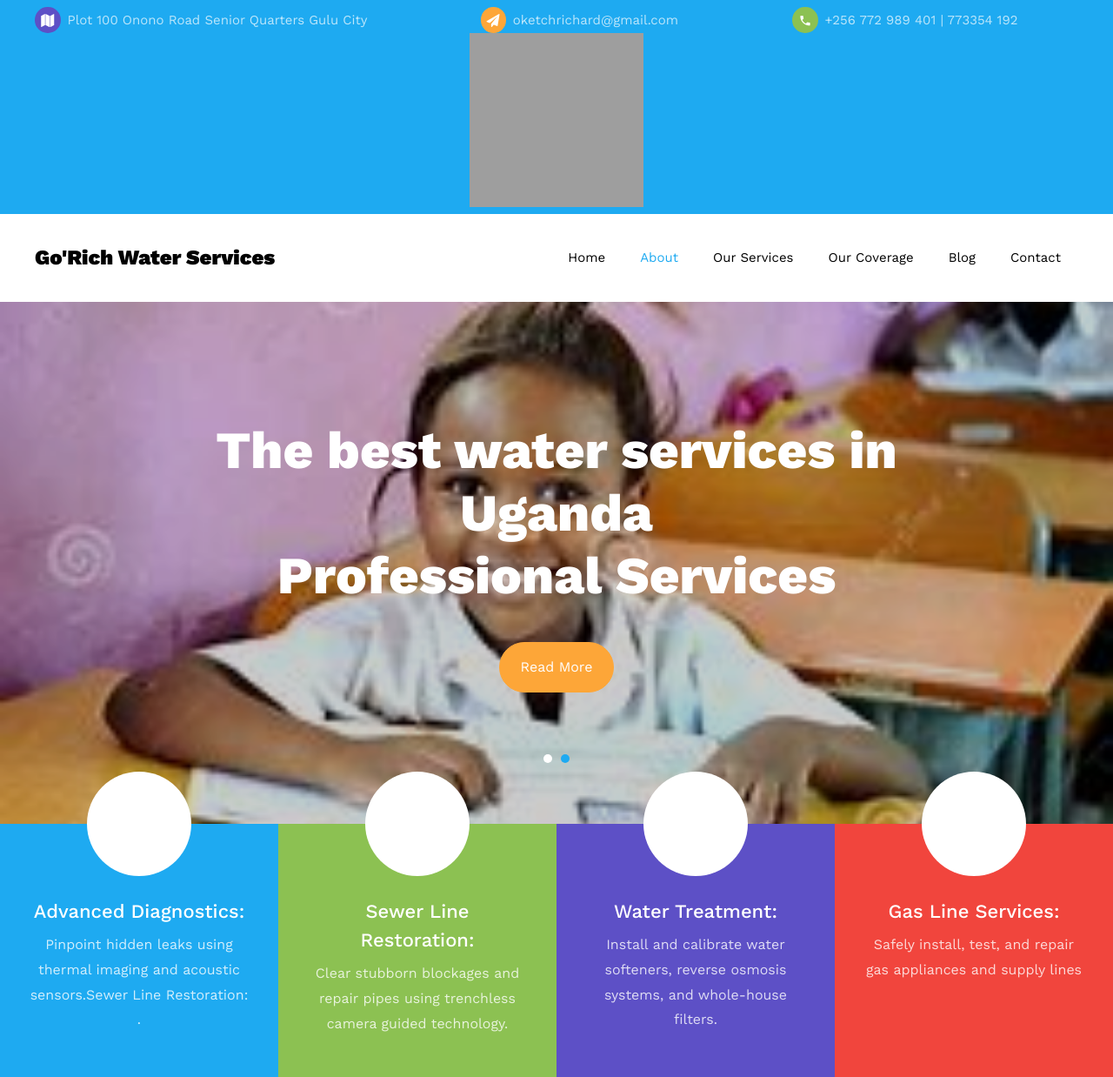
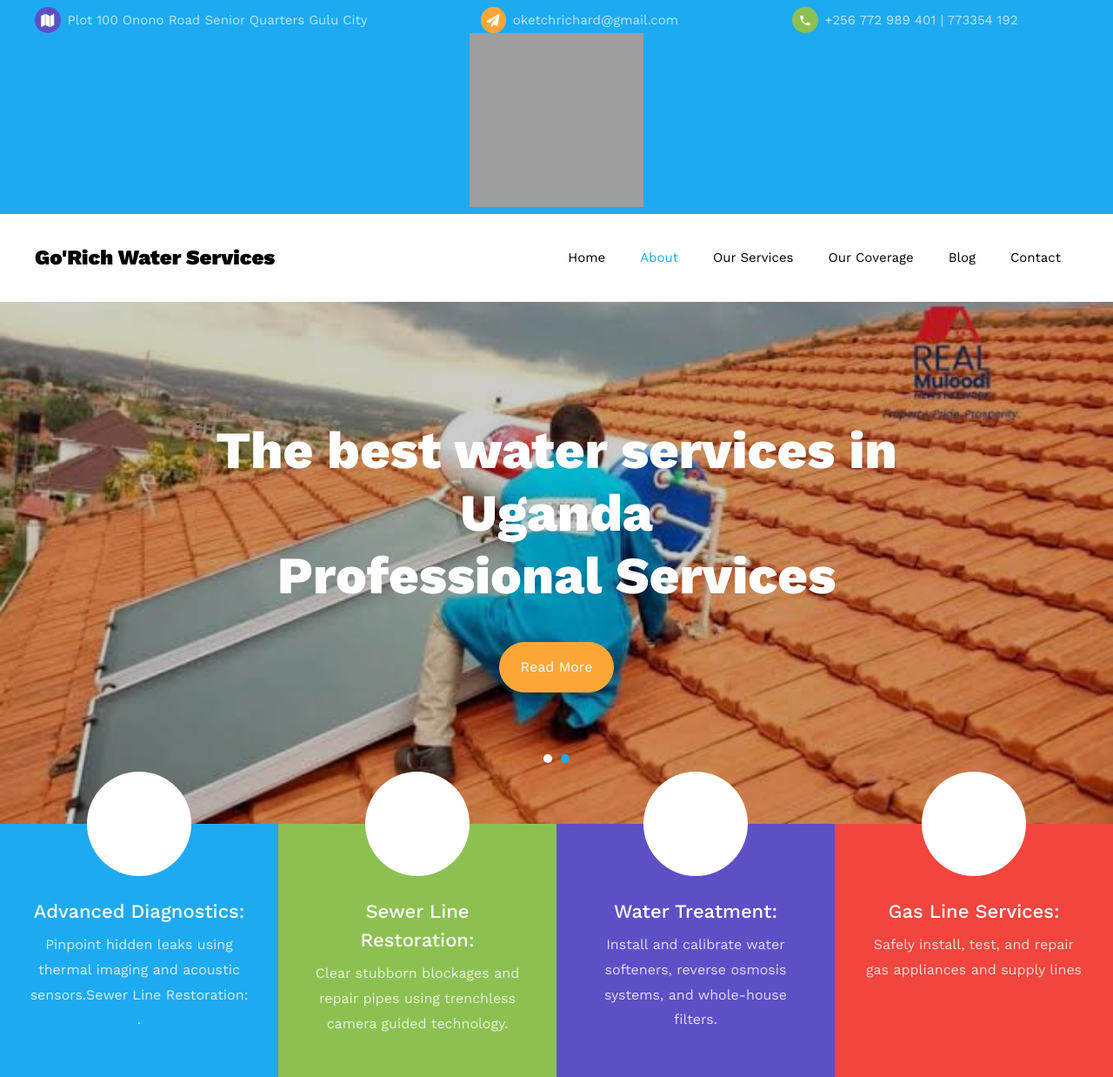
Before and after one commit to Emmy-infinity/Mothercarefinal, a Django app: page / in a window 1280 px wide. Shown: the top 1238 px of the page at 87% size. Run offline with Django 4.2, Linux system fonts and the light colour scheme; some libraries are stand-ins or nearby versions; some web fonts are replaced; grey boxes are pictures that could not be loaded.

Commit message:
Change background image in home slider

```diff
--- a/kindergaten/templates/index.html
+++ b/kindergaten/templates/index.html
@@ -73,7 +73,7 @@
     <!-- END nav -->
 
     <section class="home-slider owl-carousel">
-      <div class="slider-item" style="background-image:url(static/images/bg_1.jpg);">
+      <div class="slider-item" style="background-image:url(static/images/plumbing1.jpeg);">
       	<div class="overlay"></div>
         <div class="container">
           <div class="row no-gutters slider-text align-items-center justify-content-center" data-scrollax-parent="true">
```
